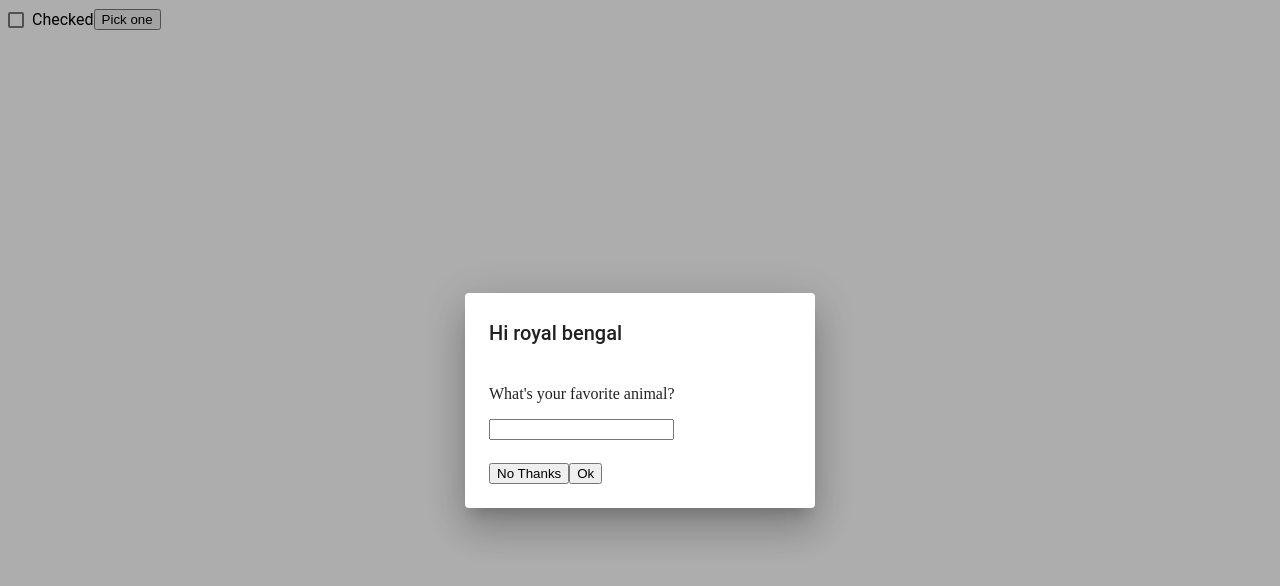
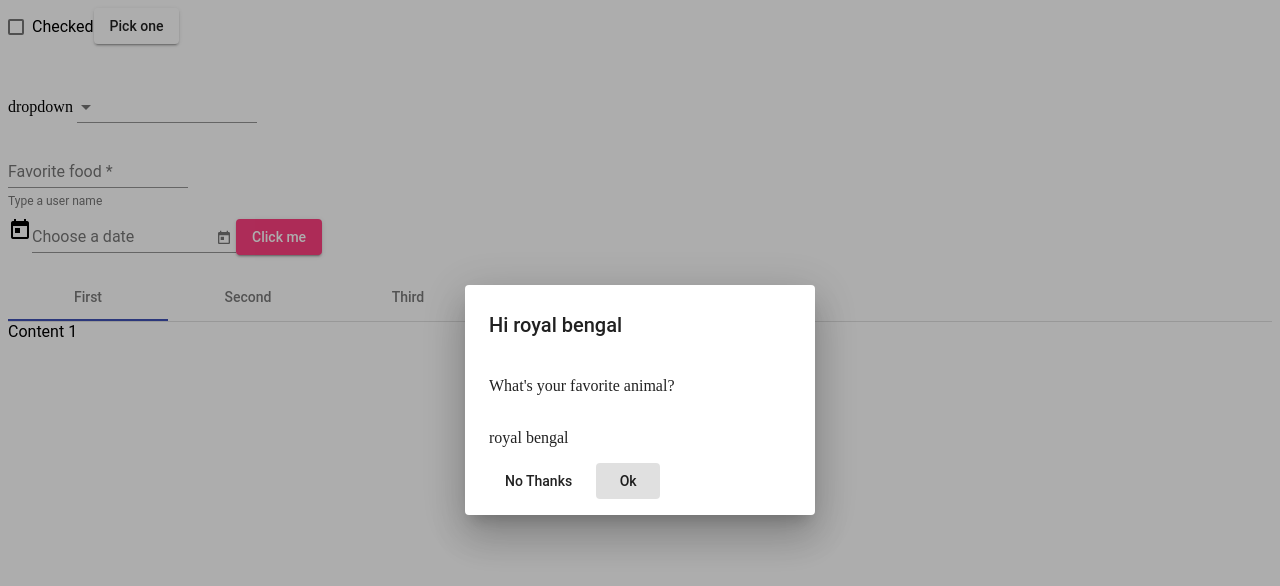
Before and after one commit to deboshas/Angular-Material, an Angular app: page / in a window 1280 px wide. Both pictures are taken after a click on the button "Pick one". Shown: the top 586 px of the page. Built offline with nearby package versions, Linux system fonts and the light colour scheme.

Commit message:
progrees bar and button

```diff
--- a/src/app/app.component.html
+++ b/src/app/app.component.html
@@ -6,3 +6,48 @@
         you choose {{animal}}
     </li>
 </ul>
+
+<br />
+dropdown
+
+
+<mat-form-field>
+    <mat-select style="width:1%">
+        <mat-option *ngFor="let food of foods" [value]="food.value">
+            {{food.name}}
+        </mat-option>
+    </mat-select>
+</mat-form-field>
+<br />
+<mat-form-field>
+    <input matInput placeholder="Favorite food" value="Sushi" #username="ngModel" ngModel required>
+    <mat-hint>Type a user name</mat-hint>
+    <!-- <span matprefix>admin.</span>
+    <span matsuffix>@domain.com</span> -->
+
+    <mat-error *ngIf="username.invalid && username.errors.required">
+        Thus user name field is required
+    </mat-error>
+</mat-form-field>
+<br />
+<i class="material-icons">
+    today
+</i>
+
+<mat-form-field>
+    <input matInput [min]="minDate" [max]="maxDate" [matDatepicker]="picker" placeholder="Choose a date">
+    <mat-datepicker-toggle matSuffix [for]="picker"></mat-datepicker-toggle>
+    <mat-datepicker #picker touchUi="true"></mat-datepicker>
+</mat-form-field>
+
+
+<button mat-raised-button color="accent">Click me </button>
+
+<mat-spinner *ngIf="isloading" class="example-margin" [color]="primary" [mode]="Indeterminate" [value]="50">
+</mat-spinner>
+
+<mat-tab-group>
+    <mat-tab label="First"> Content 1 </mat-tab>
+    <mat-tab label="Second"> Content 2 </mat-tab>
+    <mat-tab label="Third"> Content 3 </mat-tab>
+</mat-tab-group>
--- a/src/app/app.component.ts
+++ b/src/app/app.component.ts
@@ -2,6 +2,8 @@ import { Component, Inject } from '@angular/core';
 import { MatDialog, MatDialogRef, MAT_DIALOG_DATA } from '@angular/material/dialog';
 import { DialougeOverviewExampleComponent } from './dialouge-overview-example/dialouge-overview-example.component';
 import { DialogData } from './dialouge-data';
+import { observable } from 'rxjs';
+import { timer } from 'rxjs';
 
 
 
@@ -11,11 +13,29 @@ import { DialogData } from './dialouge-data';
   styleUrls: ['./app.component.css']
 })
 export class AppComponent {
+  isloading = false;
   title = 'Material';
   animal: string = "";
   name: string = "royal bengal";
+  foods: any[];
+  minDate = new Date(2000, 0, 1);
+  maxDate = new Date(2020, 0, 1);
+
+
+
   constructor(public dialog: MatDialog) {
+    this.foods = [
 
+      { name: "ritu", value: 1 },
+      { name: "debo", value: 2 },
+      { name: "rai", value: 3 },
+      { name: "rio", value: 4 },
+      { name: "amal", value: 5 },
+      { name: "mithu", value: 6 }
+    ]
+    this.isloading = true;
+
+    this.getCourse().subscribe(x => this.isloading = false);
   }
 
   openDialog(): void {
@@ -26,7 +46,14 @@ export class AppComponent {
 
     dialogRef.afterClosed().subscribe(result => {
       console.log('The dialog was closed', result);
-      this.animal = result;
+      this.animal = result.animal;
     });
   }
+
+  getCourse() {
+
+    return timer(2000);
+
+
+  }
 }
--- a/src/app/dialouge-overview-example/dialouge-overview-example.component.html
+++ b/src/app/dialouge-overview-example/dialouge-overview-example.component.html
@@ -3,9 +3,10 @@
     <p>What's your favorite animal?</p>
 
     <input matInput [(ngModel)]="data.animal">
+    <input matInput [(ngModel)]="data.name">
 
 </div>
 <div mat-dialog-actions>
     <button mat-button (click)="onNoClick()">No Thanks</button>
-    <button mat-button [mat-dialog-close]="data.animal" cdkFocusInitial>Ok</button>
+    <button mat-button [mat-dialog-close]="data" cdkFocusInitial>Ok</button>
 </div>
--- a/src/styles.css
+++ b/src/styles.css
@@ -1,2 +1,28 @@
 /* You can add global styles to this file, and also import other style files */
-@import "@angular/material/prebuilt-themes/indigo-pink.css"
+@import "@angular/material/prebuilt-themes/indigo-pink.css";
+@import "https://fonts.googleapis.com/icon?family=Material+Icons";
+
+.material-icons {
+  font-family: 'Material Icons';
+  font-weight: normal;
+  font-style: normal;
+  font-size: 24px;  /* Preferred icon size */
+  display: inline-block;
+  line-height: 1;
+  text-transform: none;
+  letter-spacing: normal;
+  word-wrap: normal;
+  white-space: nowrap;
+  direction: ltr;
+
+  /* Support for all WebKit browsers. */
+  -webkit-font-smoothing: antialiased;
+  /* Support for Safari and Chrome. */
+  text-rendering: optimizeLegibility;
+
+  /* Support for Firefox. */
+  -moz-osx-font-smoothing: grayscale;
+
+  /* Support for IE. */
+  font-feature-settings: 'liga';
+}
```
Also changed, not shown: src/app/app.module.ts (+22 -1 lines).
